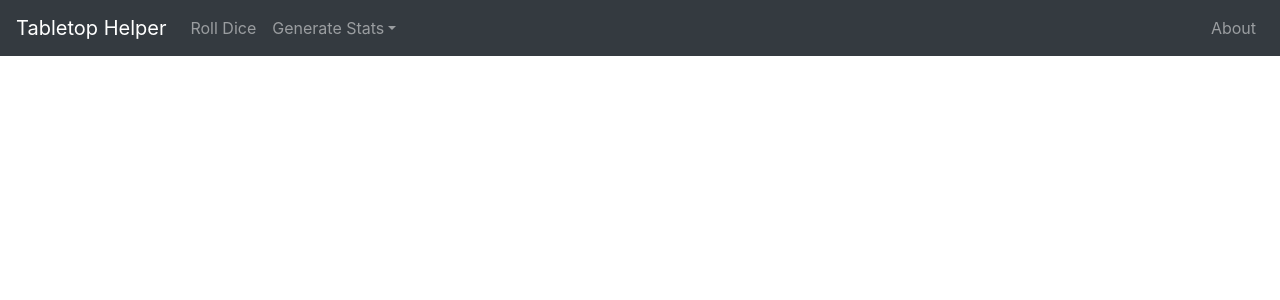
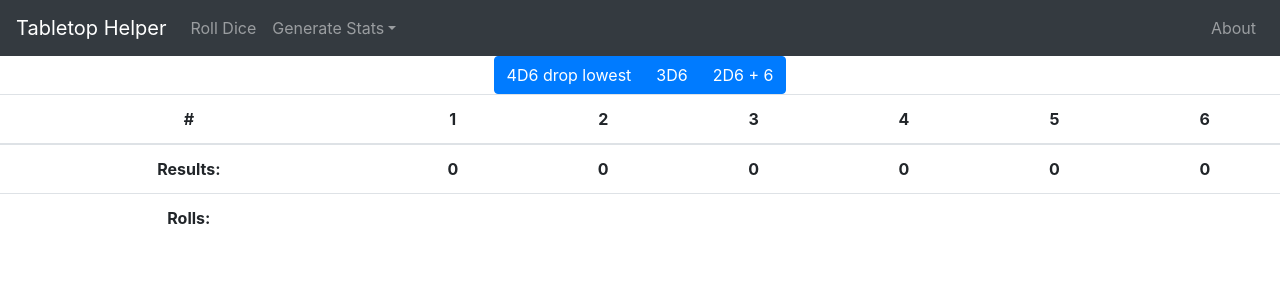
Before and after one commit to arhamHumayun/Tabletop-Helper, a React (Create React App) app in the folder client/: page /generate/dnd in a window 1280 px wide. Shown: the top 300 px of the page. Built offline with nearby package versions, Linux system fonts and the light colour scheme.

Commit message:
improved layout for dice

```diff
--- a/client/src/components/AppHeader.js
+++ b/client/src/components/AppHeader.js
@@ -11,11 +11,11 @@ export default class AppHeader extends Component {
             <Nav className="mr-auto">
               <Nav.Link href="/dice">Roll Dice</Nav.Link>
               <NavDropdown title="Generate Stats" id="basic-nav-dropdown">
-                <NavDropdown.Item href="#generate/dnd">DnD 5e</NavDropdown.Item>
-                <NavDropdown.Item href="#generate/coc">Call of Cthulu 7e</NavDropdown.Item>
-                <NavDropdown.Item href="#generate/pf">Pathfinder 2e</NavDropdown.Item>
+                <NavDropdown.Item href="/generate/dnd">DnD 5e</NavDropdown.Item>
+                <NavDropdown.Item href="/generate/coc">Call of Cthulu 7e</NavDropdown.Item>
+                <NavDropdown.Item href="/generate/pf">Pathfinder 2e</NavDropdown.Item>
                 <NavDropdown.Divider />
-                <NavDropdown.Item href="#pointbuy/dnd">Dnd 5e Point Buy</NavDropdown.Item>
+                <NavDropdown.Item href="/pointbuy/dnd">Dnd 5e Point Buy</NavDropdown.Item>
               </NavDropdown>
             </Nav>
             <Nav>
--- a/client/src/components/Dice.js
+++ b/client/src/components/Dice/Dice.js
@@ -3,7 +3,6 @@ import Button from 'react-bootstrap/Button'
 import Container from 'react-bootstrap/Container'
 import Row from 'react-bootstrap/Row'
 import Col from 'react-bootstrap/Col'
-import Form from 'react-bootstrap/Form'
 
 export default class Dice extends Component {
     constructor(props) {
@@ -16,8 +15,8 @@ export default class Dice extends Component {
         }
 
         this.roll = this.roll.bind(this);
-        this._handleUpdate = this._handleUpdate.bind(this);
-        this._reset = this._reset.bind(this);
+        this._handleUpdate = this.handleUpdate.bind(this);
+        this._reset = this.reset.bind(this);
     }
 
     roll() {
@@ -29,20 +28,20 @@ export default class Dice extends Component {
         }))
     }
 
-    _handleUpdate(e) {
+    handleUpdate(e) {
         if (e.target.validity.valid) {
           this.setState({ inputValue: e.target.value });
         }
       }
 
-      _reset() {
+    reset() {
         this.setState({ inputValue: "0" });
       }
 
     render() {
         return (
             <React.Fragment>
-                <Container style={{border: '2px solid blue'}}>
+                <Container>
                     <Row style={{}} >
                         <Col md={{span: 1.5}}>
                             <Button variant="primary" onClick={this.roll} size="lg" className="btn btn-primary btn-lg btn-block" block>Roll</Button>
@@ -51,7 +50,7 @@ export default class Dice extends Component {
                             <h4 style={{width: "100%"}} >1D{this.state.diceSize} + </h4>
                         </Col>
                         <Col md={{span: 1}}>
-                            <input type="number" value={this.state.inputValue} onChange={this._handleUpdate} step="any" style={{width: "100%", height: '80%'}}/>
+                            <input type="number" value={this.state.inputValue} onChange={this.handleUpdate} step="any" style={{width: "100%", height: '80%'}}/>
                         </Col>
                         <Col md={{span: 2}}>
                             <h2>= {this.state.finalResult}</h2>
--- a/client/src/components/DicePage.js
+++ b/client/src/components/Dice/DicePage.js
@@ -11,7 +11,7 @@ export default class DicePage extends Component {
             <div>
             <Container fluid={true}>
               <Row>
-                <Col md={10} style={{border: '1px solid red'}}>
+                <Col md={10} >
                   <ListGroup variant="flush">
                     <ListGroup.Item >
                       <Dice diceSize={100}/>
--- a/client/src/components/Main.js
+++ b/client/src/components/Main.js
@@ -1,8 +1,9 @@
 import React from 'react';
 import { Switch, Route } from 'react-router-dom';
 import About from './About'
-import DicePage from './DicePage';
+import DicePage from './Dice/DicePage';
 import SplashScreen from './SplashScreen';
+import DND5eStats from './StatGenerator/DND5eStats';
 
 const Main = () => (
     <main style={{height: '100%'}} >
@@ -10,6 +11,7 @@ const Main = () => (
             <Route exact path ='/' component={SplashScreen}/>
             <Route exact path ='/dice' component={DicePage}/>
             <Route exact path ='/about' component={About}/>
+            <Route exact path ='/generate/dnd' component={DND5eStats}/>
         </Switch>
     </main>
 )
--- /dev/null
+++ b/client/src/components/StatGenerator/DND5eStats.js
@@ -0,0 +1,106 @@
+import React, { Component } from 'react'
+import ButtonGroup from 'react-bootstrap/ButtonGroup'
+import Button from 'react-bootstrap/Button'
+import Table from 'react-bootstrap/Table'
+
+export default class DND5eStats extends Component {
+    constructor(props) {
+        super(props);
+        this.state = {
+            statArray: [0, 0, 0, 0, 0, 0],
+            rollsArray: ["", "", "", "", "", ""]
+        }
+        this.generate4D6DL = this.generate4D6DL.bind(this)
+        this.generate3D6 = this.generate3D6.bind(this)
+        this.generate2D6plus6 = this.generate2D6plus6.bind(this)
+        console.log('1'.strike)
+    }
+
+    generate4D6DL() {
+            var results = [0, 0, 0, 0]
+            for(var i = 0; i < 6; i++) {
+                results = [0, 0, 0, 0]
+                for(var j = 0; j < 4; j++) {
+                    results[j] = Math.floor((Math.random() * 6) + 1)
+                }
+                results.sort()
+                this.state.statArray[i] = results[1] + results[2] + results[3]
+                this.state.rollsArray[i] = results[0] + " | " + results[1] + " + " + results[2] + " + " + results[3]
+
+            }
+            //console.log(this.state.statArray)
+            this.forceUpdate()
+    }
+
+    generate3D6() {
+        var results = [0, 0, 0]
+        for(var i = 0; i < 6; i++) {
+            results = [0, 0, 0]
+            for(var j = 0; j < 3; j++) {
+                results[j] = Math.floor((Math.random() * 6) + 1)
+            }
+            this.state.statArray[i] = results[0] + results[1] + results[2]
+            this.state.rollsArray[i] = results[0] + " + " + results[1] + " + " + results[2]
+        }
+        this.forceUpdate()
+    }
+
+    generate2D6plus6() {
+        console.log('am i fat')
+        var results = [0, 0]
+        for(var i = 0; i < 6; i++) {
+            results = [0, 0]
+            for(var j = 0; j < 2; j++) {
+                results[j] = Math.floor((Math.random() * 6) + 1)
+            }
+            this.state.statArray[i] = results[0] + results[1] + 6
+            this.state.rollsArray[i] = results[0] + " + " + results[1] + " + 6"
+        }
+        this.forceUpdate()
+    }
+
+    render() {
+        return (
+            <div>
+                <ButtonGroup>
+                    <Button variant="primary" onClick={this.generate4D6DL}>4D6 drop lowest</Button>
+                    <Button variant="primary" onClick={this.generate3D6}>3D6</Button>
+                    <Button variant="primary" onClick={this.generate2D6plus6}>2D6 + 6</Button>
+                </ButtonGroup>
+                <Table>
+                    <thead>
+                        <tr>
+                            <th>#</th>
+                            <th>1</th>
+                            <th>2</th>
+                            <th>3</th>
+                            <th>4</th>
+                            <th>5</th>
+                            <th>6</th>
+                        </tr>
+                    </thead>
+                    <tbody>
+                        <tr>
+                            <th>Results: </th>
+                            <th>{this.state.statArray[0]}</th>
+                            <th>{this.state.statArray[1]}</th>
+                            <th>{this.state.statArray[2]}</th>
+                            <th>{this.state.statArray[3]}</th>
+                            <th>{this.state.statArray[4]}</th>
+                            <th>{this.state.statArray[5]}</th>
+                        </tr>
+                        <tr>
+                            <th>Rolls:</th>
+                            <th>{this.state.rollsArray[0]}</th>
+                            <th>{this.state.rollsArray[1]}</th>
+                            <th>{this.state.rollsArray[2]}</th>
+                            <th>{this.state.rollsArray[3]}</th>
+                            <th>{this.state.rollsArray[4]}</th>
+                            <th>{this.state.rollsArray[5]}</th>
+                        </tr>
+                    </tbody>
+                </Table>
+            </div>
+        )
+    }
+}
```
